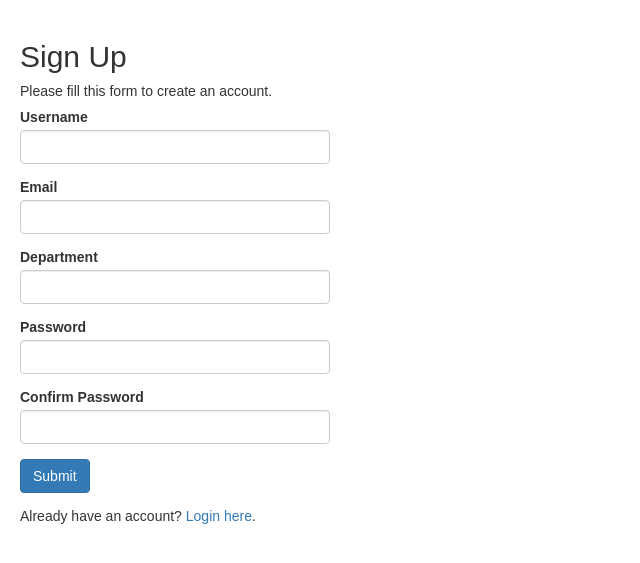
After one commit to lexa-djustin/application, a PHP site: page /register.php in a window 1280 px wide. The commit adds this page. Shown: the top 563 px of the page, without its empty margins (0-640 px from the left). Run offline with PHP 8.4, Linux system fonts and the light colour scheme; data that the repository does not hold is empty.

Commit message:
Добавлена регистрация

```diff
--- a/login.php
+++ b/login.php
@@ -9,10 +9,6 @@ if (isset($_SESSION["loggedin"]) && $_SESSION["loggedin"] === true) {
     header("location: welcome.php");
     exit;
 }
-
-// Define variables and initialize with empty values
-$username = $password = "";
-$username_err = $password_err = "";
 
 // Processing form data when form is submitted
 if ($_SERVER["REQUEST_METHOD"] == "POST") {
--- /dev/null
+++ b/register.php
@@ -0,0 +1,111 @@
+<?php
+
+require_once 'Autoloader.php';
+
+// Processing form data when form is submitted
+if ($_SERVER["REQUEST_METHOD"] == "POST") {
+    $registerObject = new \Components\Register();
+    $errors = [];
+    $params = [];
+
+    $params['username'] = trim($_POST["username"]);
+    if (empty($params['username'])) {
+        $errors['username'] = "Please enter a username.";
+    }
+
+    $params['email'] = trim($_POST["email"]);
+    if (empty($params['email'])) {
+        $errors['email'] = "Please enter a email.";
+    } elseif ($registerObject->isEmailExist(trim($_POST["email"]))) {
+        $errors['email'] = "This email is already taken.";
+    }
+
+    $params['department'] = trim($_POST["department"]);
+    if (empty($params['department'])) {
+        $errors['department'] = "Please enter a department.";
+    }
+
+    $params['password'] = trim($_POST["password"]);
+    if (empty($params['password'])) {
+        $errors['password'] = "Please enter a password.";
+    } elseif (strlen($params['password']) < 6) {
+        $errors['password'] = "Password must have atleast 6 characters.";
+    }
+
+    $params['confirm_password'] = trim($_POST["confirm_password"]);
+    if (empty($params['confirm_password'])) {
+        $errors['confirm_password'] = "Please confirm password.";
+    } else {
+        if (empty($errors['confirm_password']) && ($params['password'] != $params['confirm_password'])) {
+            $errors['confirm_password'] = "Password did not match.";
+        }
+    }
+
+    // Check input errors before inserting in database
+    if (empty($errors)) {
+        $result = $registerObject->register($params);
+        if ($result->getStatus() == 1) {
+            header("location: login.php");
+        } else {
+            $errors = $result->getMessages();
+        }
+    }
+}
+?>
+
+<!DOCTYPE html>
+<html lang="en">
+<head>
+    <meta charset="UTF-8">
+    <title>Sign Up</title>
+    <link rel="stylesheet" href="https://maxcdn.bootstrapcdn.com/bootstrap/3.3.7/css/bootstrap.css">
+    <style type="text/css">
+        body {
+            font: 14px sans-serif;
+        }
+
+        .wrapper {
+            width: 350px;
+            padding: 20px;
+        }
+    </style>
+</head>
+<body>
+<div class="wrapper">
+    <h2>Sign Up</h2>
+    <p>Please fill this form to create an account.</p>
+    <form action="<?php echo htmlspecialchars($_SERVER["PHP_SELF"]); ?>" method="post">
+        <div class="form-group <?php echo (!empty($errors['username'])) ? 'has-error' : ''; ?>">
+            <label>Username</label>
+            <input type="text" name="username" class="form-control" value="<?= $params['username'] ?>">
+            <span class="help-block"><?= $errors['username'] ?></span>
+        </div>
+        <div class="form-group <?= (!empty($errors['email'])) ? 'has-error' : ''; ?>">
+            <label>Email</label>
+            <input type="text" name="email" class="form-control" value="<?= $params['email'] ?>">
+            <span class="help-block"><?= $errors['email'] ?></span>
+        </div>
+        <div class="form-group <?php echo (!empty($errors['department'])) ? 'has-error' : ''; ?>">
+            <label>Department</label>
+            <input type="text" name="department" class="form-control" value="<?= $params['department'] ?>">
+            <span class="help-block"><?= $errors['department'] ?></span>
+        </div>
+        <div class="form-group <?php echo (!empty($errors['password'])) ? 'has-error' : ''; ?>">
+            <label>Password</label>
+            <input type="password" name="password" class="form-control" value="<?= $params['password'] ?>">
+            <span class="help-block"><?= $errors['password']; ?></span>
+        </div>
+        <div class="form-group <?php echo (!empty($errors['confirm_password'])) ? 'has-error' : ''; ?>">
+            <label>Confirm Password</label>
+            <input type="password" name="confirm_password" class="form-control"
+                   value="<?= $params['confirm_password'] ?>">
+            <span class="help-block"><?= $errors['confirm_password']; ?></span>
+        </div>
+        <div class="form-group">
+            <input type="submit" class="btn btn-primary" value="Submit">
+        </div>
+        <p>Already have an account? <a href="login.php">Login here</a>.</p>
+    </form>
+</div>
+</body>
+</html>
```
Also changed, not shown: Components/Auth.php (+4 -6 lines), Components/Register.php (added, +78 -0 lines), Components/RegisterResult.php (added, +61 -0 lines), calculator.sql (+6 -5 lines).
